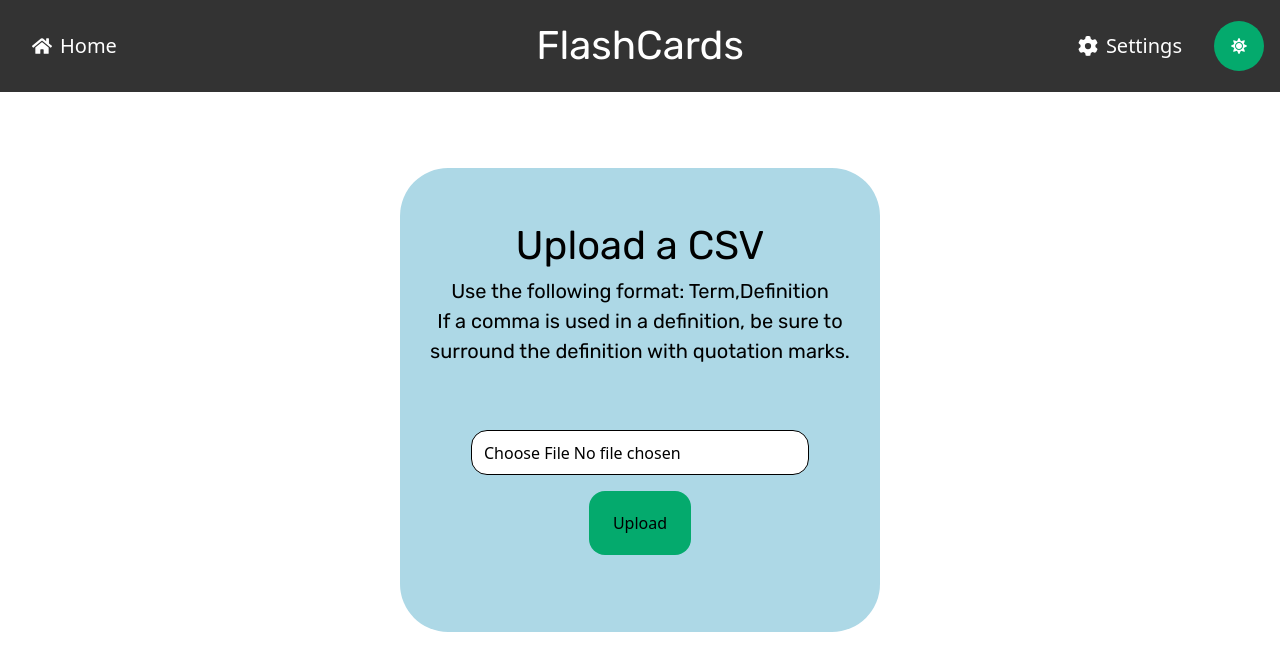
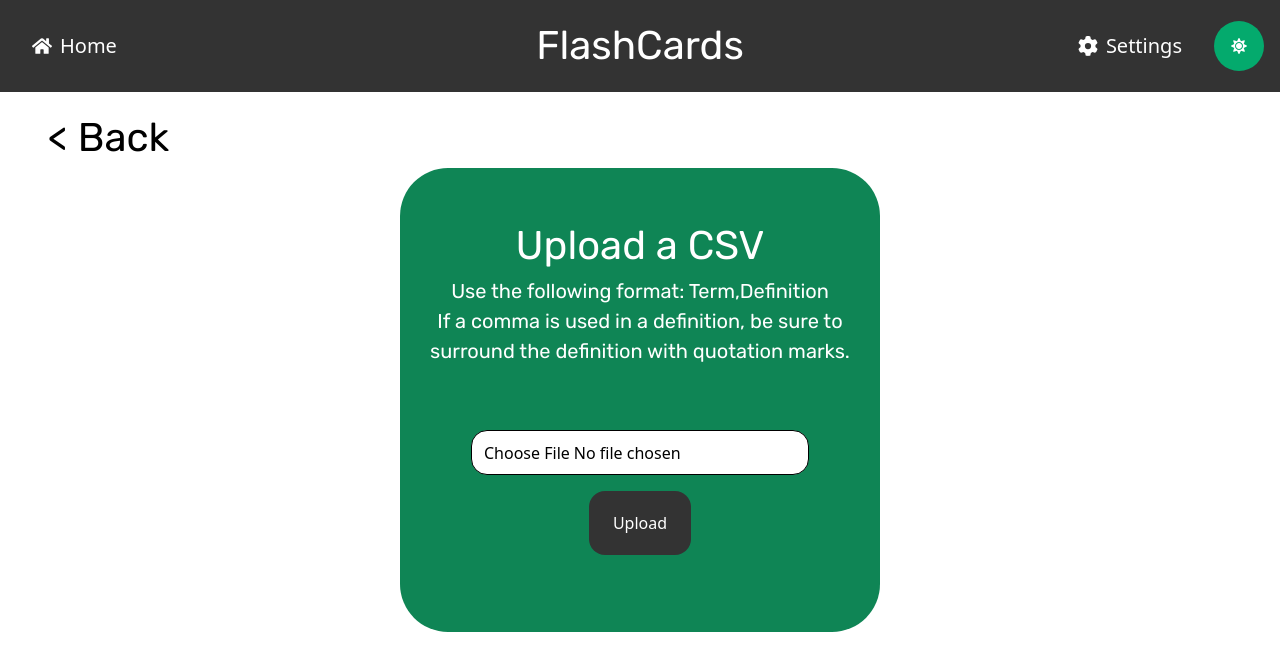
Before and after one commit to SamB221/FastFlashCards, a React (Vite) app: page /upload in a window 1280 px wide. Shown: the top 670 px of the page. Built offline with nearby package versions, Linux system fonts and the light colour scheme.

Commit message:
Created a more consistent style across upload, landing, and create pages

```diff
--- a/src/index.css
+++ b/src/index.css
@@ -9,7 +9,7 @@
     --secondary: #0f8555;
     --ternary: #0f6847;
     --textPrimary: black;
-    --textSeconday: white;
+    --textSecondary: white;
     --cardColor: rgb(243 244 246);
 }
 
@@ -21,7 +21,7 @@
         --secondary: #0f8555;
         --ternary: #0f6847;
         --textPrimary: white;
-        --textSeconday: black;
+        --textSecondary: black;
     }
 }*/
 
@@ -32,7 +32,7 @@
     --secondary: #0f8555;
     --ternary: #0f6847;
     --textPrimary: white;
-    --textSeconday: black;
+    --textSecondary: black;
     --cardColor: rgb(25, 25, 25);
     background-color: #434242;
     color-scheme: light dark;
@@ -167,7 +167,8 @@ p {
 .middleBox {
     width: 30rem;
     height: 29rem;
-    background-color: #ADD8E6;
+    background-color: var(--secondary);
+    color: white;
     border-radius: 3rem;
 
     position: absolute;
@@ -181,7 +182,7 @@ p {
 .fileUpload {
     margin-top: 4em;
     background-color: white;
-    color: var(--textSecondary);
+    color: black;
     padding: 0.6rem 0.75rem;
     text-align: center;
     display: inline-block;
@@ -193,9 +194,9 @@ p {
 
 .uploadButton {
     margin-top: 1em;
-    background-color: var(--primary);
+    background-color: var(--uiPrimary);
     border: none;
-    color: var(--textSecondary);
+    color: white;
     padding: 1.25rem 1.5rem;
     text-align: center;
     display: inline-block;
@@ -508,9 +509,11 @@ input[type=submit]:hover {
     margin-top: 5%;
     display: flex;
     justify-content: center;
+    color: white;
 }
 
 .leftDualBox {
+    border-color: black;
     border-width: 0.5rem;
     border-right-width: 0.25rem;
     text-align: center;
@@ -524,7 +527,12 @@ input[type=submit]:hover {
     justify-content: center;
 }
 
+.leftDualBox:hover {
+    background-color: var(--ternary);
+}
+
 .rightDualBox {
+    border-color: black;
     border-width: 0.5rem;
     border-left-width: 0.25rem;
     text-align: center;
@@ -537,3 +545,7 @@ input[type=submit]:hover {
     flex-direction: column;
     justify-content: center;
 }
+
+.rightDualBox:hover {
+    background-color: var(--ternary);
+}
--- a/src/pages/CreateSetPage.jsx
+++ b/src/pages/CreateSetPage.jsx
@@ -1,9 +1,11 @@
 import React from 'react';
+import Title from '../components/Title';
 
 const CreateSetPage = () => {
     return (
         <>
-            <p>Set page</p>
+            <Title title="Back" back="true" />
+            <h1 className="centerText">Set page</h1>
         </>
     );
 };
--- a/src/pages/LandingPage.jsx
+++ b/src/pages/LandingPage.jsx
@@ -5,10 +5,11 @@ const LandingPage = () => {
     return (
         <>
             <h1 className="centerText">Welcome to Fast FlashCards!</h1>
+            <p className="centerText">Let's create a set</p>
             <div className="dualBox">
                 <NavLink className="leftDualBox" to="/upload">
                     <p>Upload from a CSV (recommended)</p>
-                    <img id="uploadIcon" src="../../../uploadIcon.png" />
+                    <img id="uploadIcon" src="../../../uploadIcon.svg" />
                 </NavLink>
                 <NavLink className="rightDualBox" to="/create">
                     <p>Create set manually</p>
--- a/src/pages/UploadPage.jsx
+++ b/src/pages/UploadPage.jsx
@@ -1,5 +1,6 @@
 import React, { useRef } from 'react';
 import { useNavigate } from "react-router-dom";
+import Title from '../components/Title';
 
 const UploadPage = () => {
     const fileInputRef = useRef(null);
@@ -63,6 +64,7 @@ const UploadPage = () => {
 
     return (
         <>
+            <Title title="Back" back="true" />
             <div id="uploadcontainer" className="middleBox">
                 <div id="uploadtext">
                 <h1>Upload a CSV</h1>
```
Also changed, not shown: public/uploadIcon.png (deleted), public/uploadIcon.svg (added).
